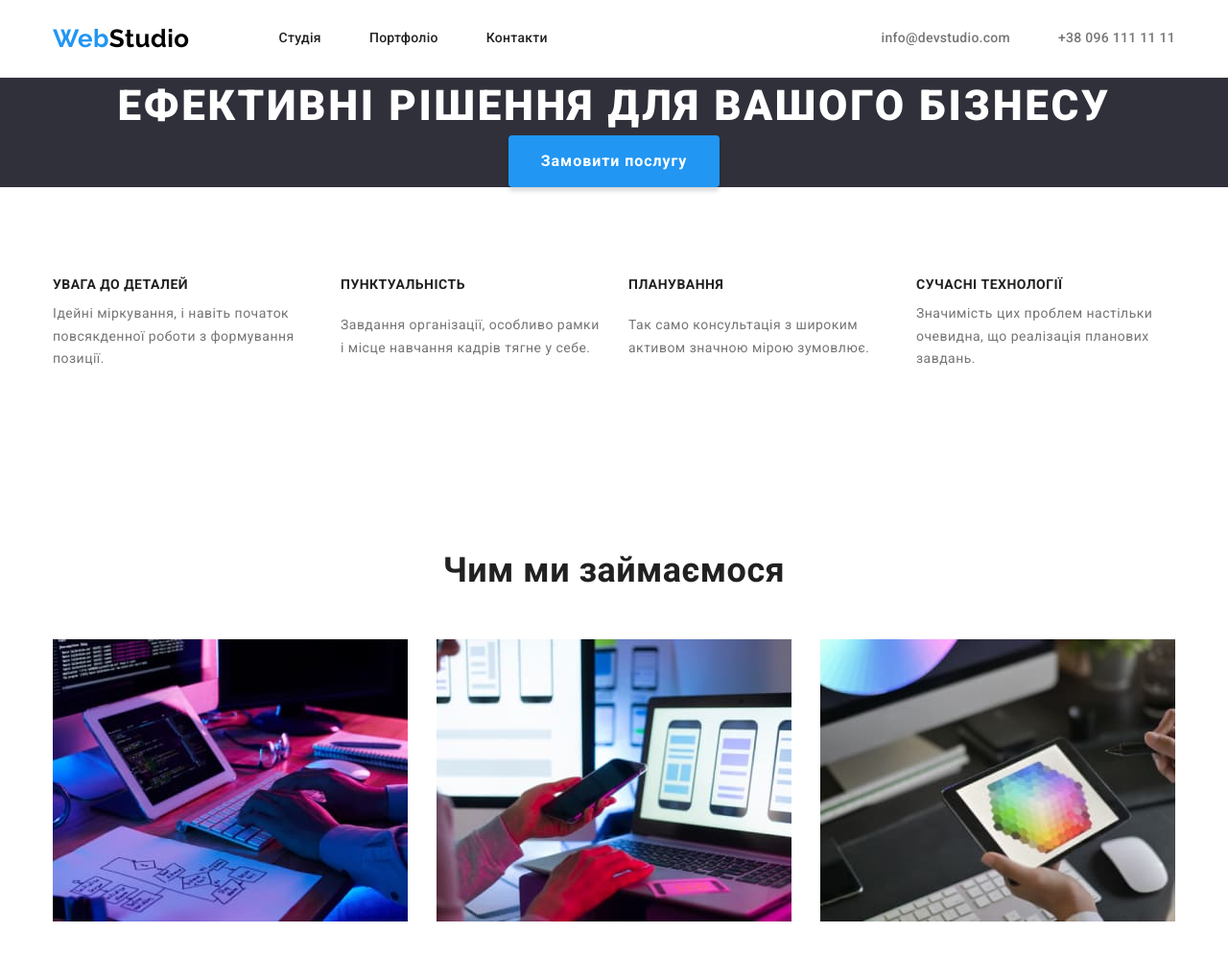
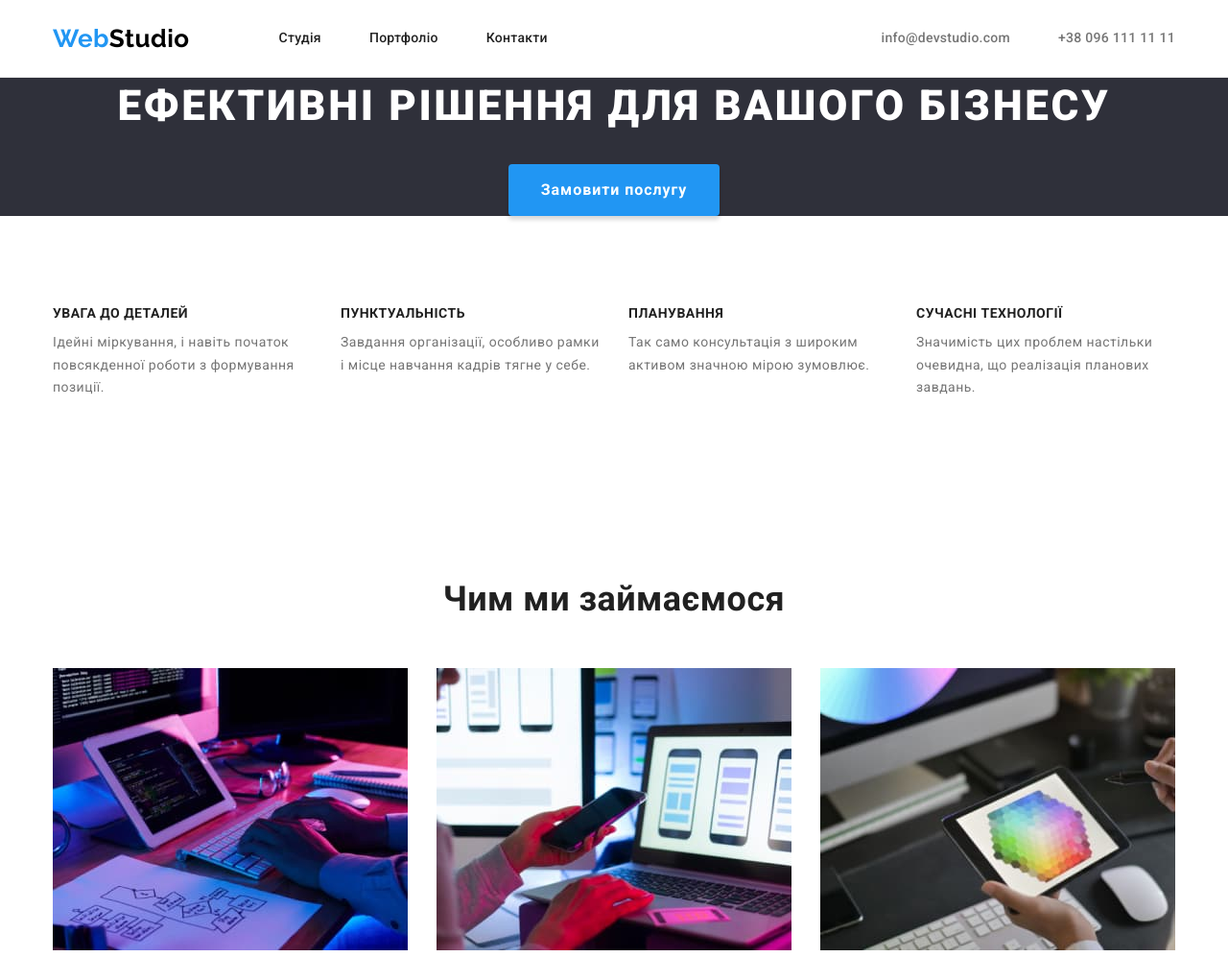
Before and after one commit to YablonskaTanya/goit-markup-hw-03, a plain HTML site: page index.html in a window 1280 px wide. Shown: the top 997 px of the page at 96% size. Drawn offline with nearby package versions, Linux system fonts and the light colour scheme.

Commit message:
добавляет изменения

```diff
--- a/css/styles.css
+++ b/css/styles.css
@@ -27,7 +27,6 @@
 }
 
 
-
 body{
     color: var(--primary-text-color);
     background-color: var(--white-bg-color);
@@ -40,7 +39,6 @@ h1,h2,h3,h4,h5,h6,p,ul{
     margin: 0;
     padding: 0;
 }
-
 
 .container{
     width: 1200px;
@@ -76,8 +74,8 @@ h1,h2,h3,h4,h5,h6,p,ul{
 }
 
 
+/* header */
 
-/* header */
 .header{
     border-bottom: 1px solid #ECECEC; ;
 
@@ -100,6 +98,7 @@ h1,h2,h3,h4,h5,h6,p,ul{
 .nav .link{
     color: var(--primary-text-color);
 }
+
 .list .link:hover,
 .list .link:focus {
     color: var(--accent-text-color);
@@ -108,6 +107,7 @@ h1,h2,h3,h4,h5,h6,p,ul{
 .nav .list.current {
     color: var(--accent-text-color);
 }
+
 .communication .link {
     color: var(--secondary-text-color);
 
@@ -138,10 +138,12 @@ margin-left: 93px;
 .site-nav .navigation + .navigation{
     margin-left: 50px;
 }
+
 .communication{
     display: flex;
     margin-left: auto;
 }
+
 .communication .navigation+.navigation {
     margin-left: 50px;
 }
@@ -184,6 +186,7 @@ align-items: center;
     border-color: transparent;
 
     padding: 10px 32px;
+    margin-top: 30px;
 
 }
 .button:hover,
@@ -195,36 +198,37 @@ align-items: center;
 
 
 
-.title{
+.title {
     font-weight: 700;
     font-size: 14px;
     line-height: 1.14;
+
     text-transform: uppercase;
+    align-items: center;
 
 }
 
-.text{
+.text {
     color: var(--secondary-text-color);
     font-size: 14px;
     line-height: 1.7;
+
     margin-top: 10px;
-
 
 }
 
-
 .feature-list {
     display: flex;
+    flex-wrap: wrap;
 
 }
 
 .section-list {
-    display: flex;
-    flex-wrap: wrap;
+    width: 270px;
     width: calc((100% - 90px) / 4);
     margin-right: 30px;
+}
 
-}
 .section-list:nth-child(4n) {
     margin-right: 0;
 }
@@ -243,17 +247,17 @@ margin-right: 0;
 
 .work-list{
     display: flex;
+    flex-wrap: wrap;
     margin-top: 50px;
 
 
 }
 .work-card{
-    display: flex;
-    flex-wrap: wrap;
     width: calc((100% - 60px) / 3);
     margin-right: 30px;
 
 }
+
 .work-card:nth-child(3n) {
     margin-right: 0;
 }
@@ -286,11 +290,11 @@ margin-right: 0;
 
 .team-list{
     display: flex;
+    flex-wrap: wrap;
     margin-top: 50px;
 }
 .team-picture{
-    display: flex;
-    flex-wrap: wrap;
+
     flex-direction: column;
     background-color: var(--white-bg-color);
     width: calc((100% - 90px) / 4);
@@ -338,10 +342,7 @@ margin-right: 0;
     margin-top: 20px;
 }
 
-/* .footer .logo {
-    display: block;
-}
-    */
+
 .footer .link-footer {
     color: var(--white-text-rgba);
 
@@ -351,9 +352,11 @@ margin-right: 0;
 .link-footer:focus{
     color: var(--accent-text-color);
 }
+
 .link-footer{
     margin-top: 9px;
 }
+
 .footer .container{
     padding-top: 60px;
     padding-bottom: 60px;
@@ -396,11 +399,13 @@ margin-right: 0;
     margin-top: 4px;
     padding-bottom: 20px;
 }
+
 .push-portfolio{
     display: flex;
     justify-content: center;
 
 }
+
 .push-portfolio .push + .push{
     margin-left: 8px;
 }
@@ -424,8 +429,4 @@ margin-right: 0;
     margin-left: 30px;
     border-bottom:1px solid #EEEEEE;;
 
-
 }
-
-
-        border: 1px solid #EEEEEE;
```
Lines whose indentation alone changed are shown as unchanged.
